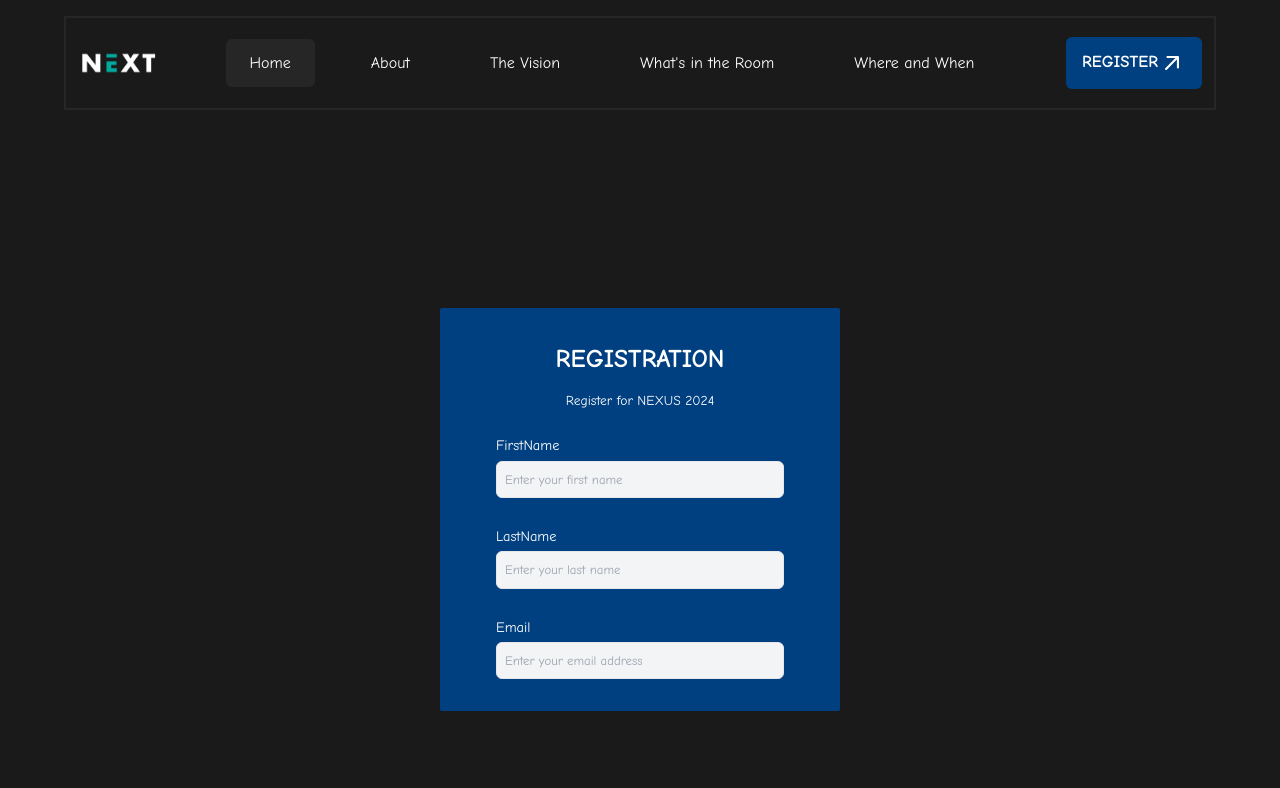
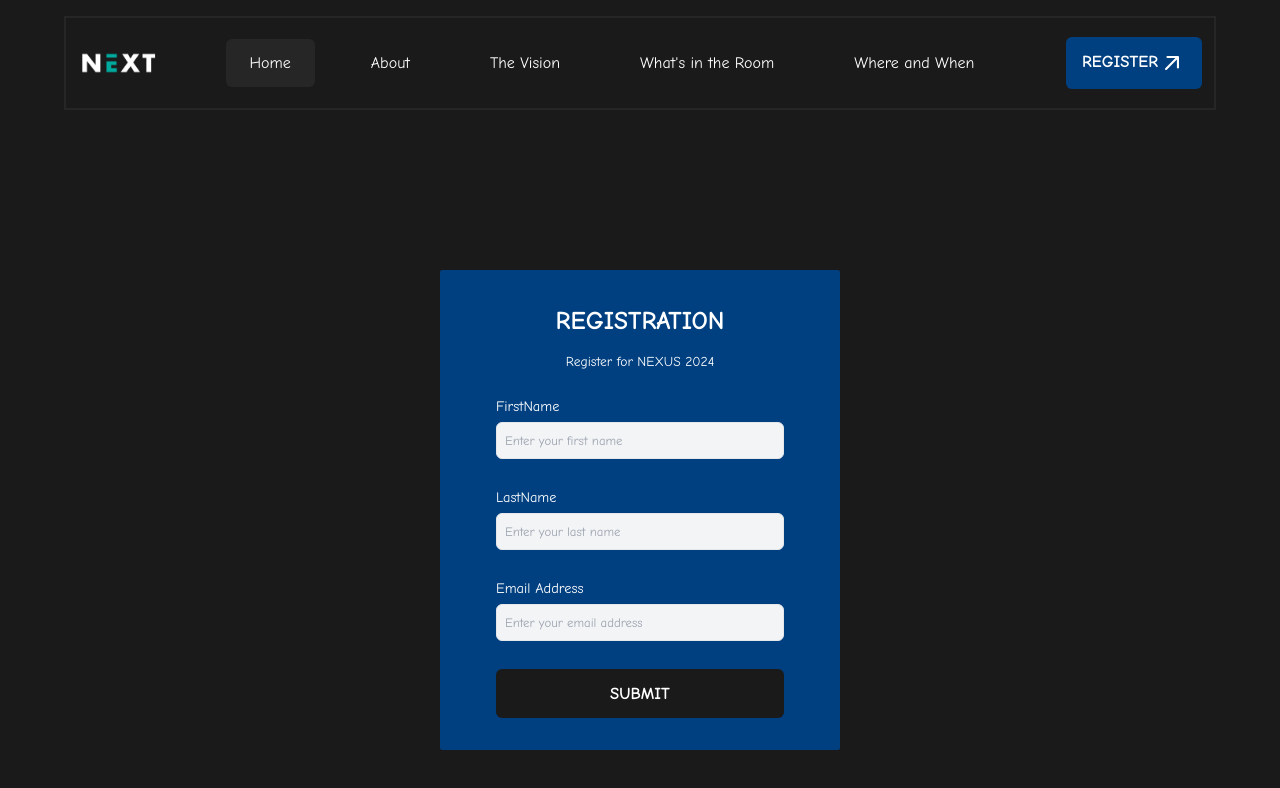
Before and after one commit to samscript18/nexus-fe, a Next.js app: page /register in a window 1280 px wide. Shown: the top 788 px of the page. Built offline with nearby package versions, Linux system fonts and the light colour scheme.

Commit message:
Update page.tsx

```diff
--- a/src/app/(auth)/register/page.tsx
+++ b/src/app/(auth)/register/page.tsx
@@ -63,7 +63,7 @@ export default function Register() {
           LabelProps={{ className: "text-[.8rem] font-[500]" }}
         />{" "}
         <TextField
-          label="Email"
+          label="Email Address"
           InputProps={{
             placeholder: "Enter your email address",
             type: "email",
@@ -76,6 +76,12 @@ export default function Register() {
           className="mt-3 focus:border-[#004080]"
           LabelProps={{ className: "text-[.8rem] font-[500]" }}
         />
+    <button
+      type="submit"
+      className={`bg-[#1a1a1a] text-[#fff] text-[.95rem] md:text-[1rem] lg:text-[1.05rem] font-semibold mt-3 py-3 px-4 rounded-md uppercase`}
+    >
+      Submit
+    </button>
       </div>
     </form>
   );
```
